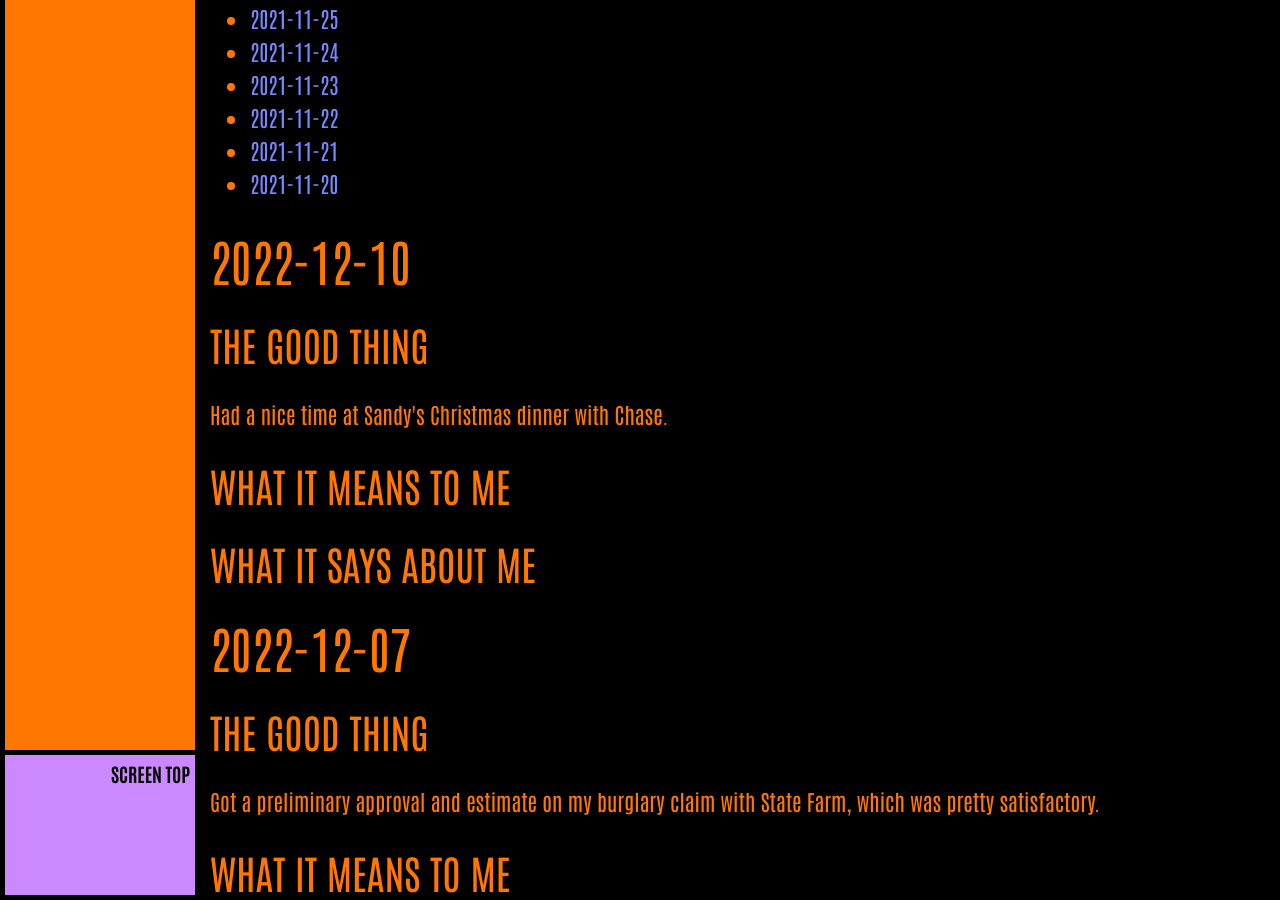
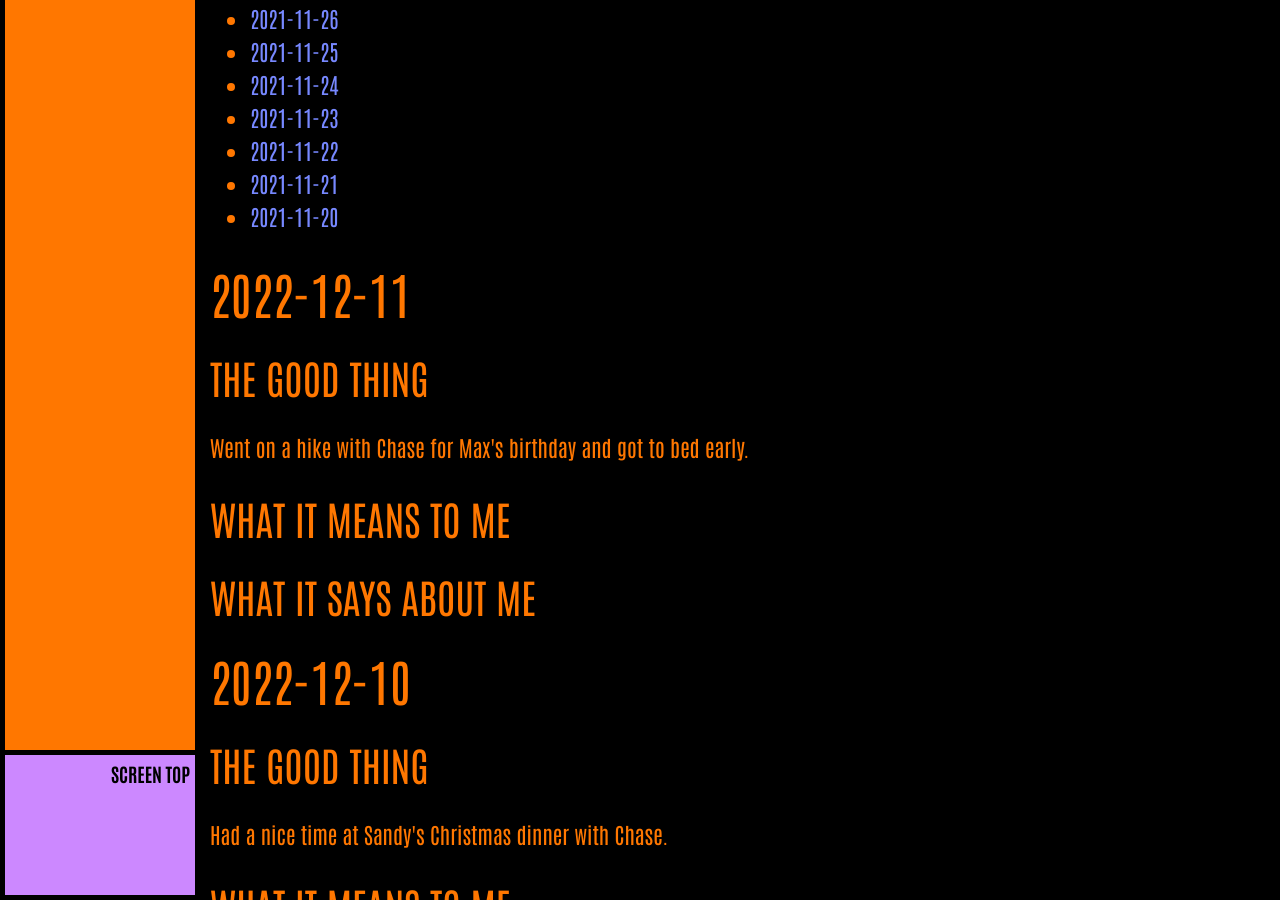
Before and after one commit to ArthurZey/arthurzey.github.io, a Jekyll site: the page built from _pages/one-good-thing.md, in a window 1280 px wide and 900 px high, scrolled down 7953 px. Built offline with Jekyll 4.4.1, drawn with Linux system fonts in a browser that asks for light colours; some of the changed text lies outside the part shown.

Commit message:
added stub for 2022-12-11

```diff
--- a/_pages/one-good-thing.md
+++ b/_pages/one-good-thing.md
@@ -13,6 +13,15 @@
 {:toc}
 {::options toc_levels="2" /}
 
+## 2022-12-11
+### The Good Thing
+Went on a hike with Chase for Max's birthday and got to bed early.
+### What It Means to Me
+
+### What It Says about Me
+
+
+
 ## 2022-12-10
 ### The Good Thing
 Had a nice time at Sandy's Christmas dinner with Chase.
```
Also changed, not shown: other parts of _pages/one-good-thing.md (+1 -1 lines).
